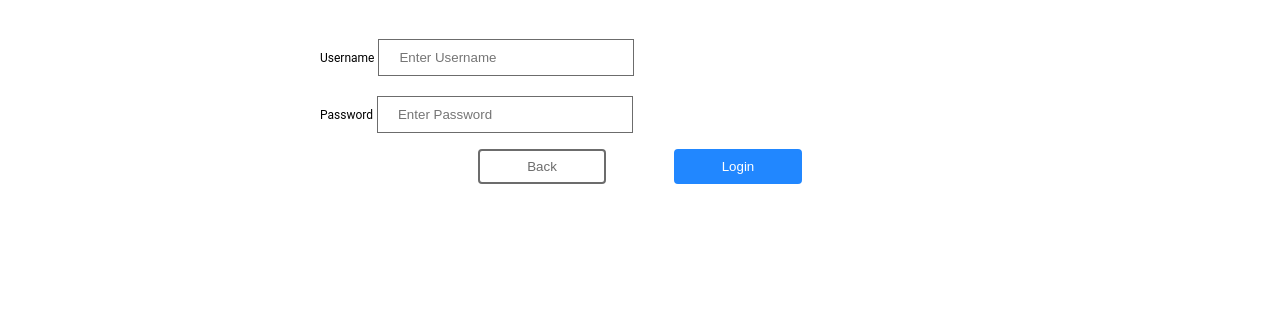
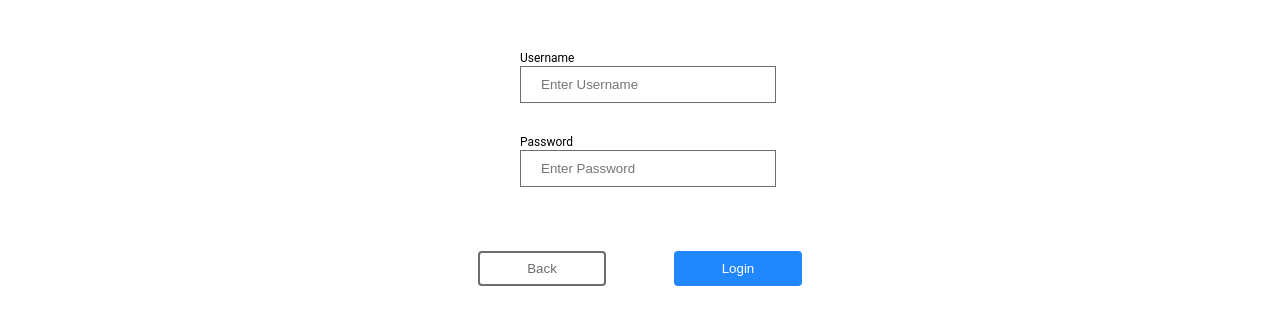
Before and after one commit to lb5255/vaccin8, a plain HTML site: page client/admin/login.html in a window 1280 px wide. Shown: the part 289-614 px from the top of the page. Drawn offline with Linux system fonts and the light colour scheme.

Commit message:
changes to logins

```diff
--- a/client/admin/login.html
+++ b/client/admin/login.html
@@ -16,7 +16,7 @@
         <div class="loginSetup">
             <h1>Admin Login</h1>
 
-            <form>
+            <form class="formlogin">
                 <label for="uname" class="loginbbby">Username</label>
                 <input type="text" placeholder="Enter Username" name="uname" required>
                 <br />
@@ -24,12 +24,12 @@
                 <label for="psw" class="loginbbby">Password</label>
                 <input type="password" placeholder="Enter Password" name="psw" required>
 
+            </form>
                 <section centered>
                     <button unfilled type="button" onclick="history.back()">Back</button>
                     <button type="submit">Login</button>
                     <div id="error-message" style="display: none;">There was an error logging in</div>
                 </section>
-            </form>
         </div>
 
         <script>
--- a/client/assets/stylesheet/input.css
+++ b/client/assets/stylesheet/input.css
@@ -38,11 +38,6 @@ button[disabled] {
 	opacity: 0.5;
 	cursor: not-allowed;
 }
-
-/* button[unfilled]:hover {
-	color: white;
-	background-color: var(--neutral2);
-} */
 
 .PickSignIn {
 	border-radius: 0.25rem;
--- a/client/assets/stylesheet/style.css
+++ b/client/assets/stylesheet/style.css
@@ -126,6 +126,12 @@ section {
 	font-size: 12px
 }
 
+.formlogin{
+	margin: auto;
+    max-width: 15rem;
+    margin-bottom: 3rem;
+}
+
 .two-column {
 	column-count: 2;
 }
```
Also changed, not shown: client/frontdesk/login.html (+2 -2 lines), client/nurse/login.html (+2 -2 lines), client/sitemanager/login.html (+2 -2 lines).
